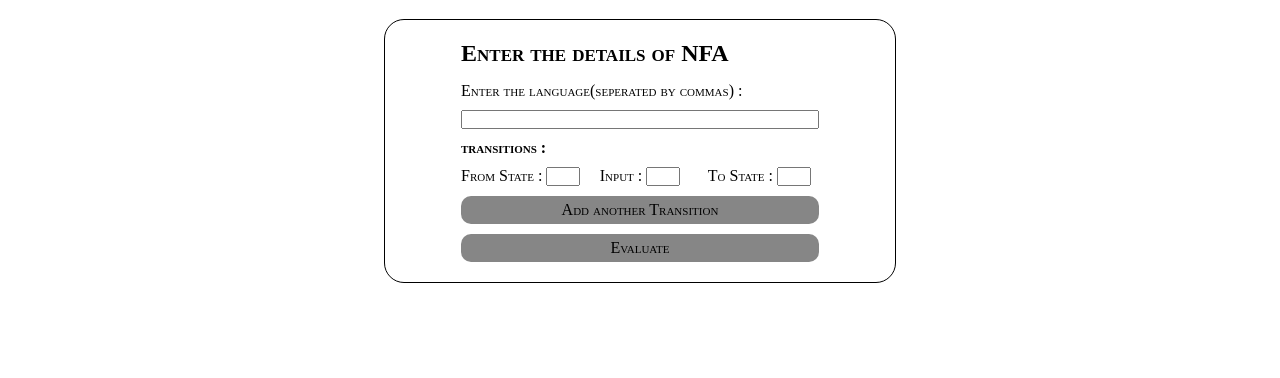
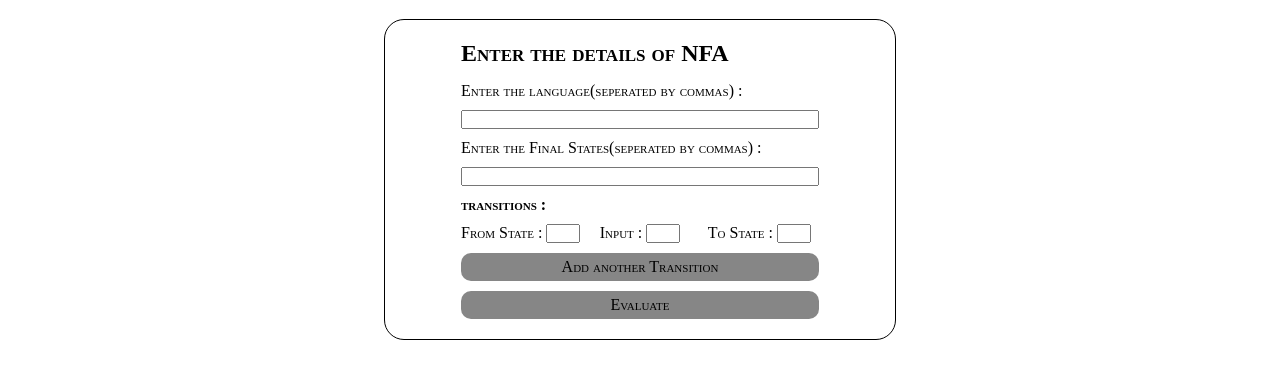
Before and after one commit to SDKeshavan/nfa-to-dfa, a plain HTML site: page index.html in a window 1280 px wide. Shown: the part 78-456 px from the top of the page. Drawn offline with nearby package versions, Linux system fonts and the light colour scheme.

Commit message:
Update index.html
Final States input field added

```diff
--- a/index.html
+++ b/index.html
@@ -20,6 +20,8 @@
             <form name="inputs" class="form">
                 <label for="language">Enter the language(seperated by commas) :</label>
                 <input name="language" id="language" type="text">
+                <label for="language">Enter the Final States(seperated by commas) :</label>
+                <input name="finalState" id="finalState" type="text">
                 <h4>transitions :</h4>
                 <div class="dynamic-input">
                     <div>
@@ -45,6 +47,10 @@
 
     <div class="nfa-display">
 
+            <!-- <div class="node">
+                q1,q2
+            </div> -->
+        <!-- <div class="node0 node">q0</div><div class="node1 node">q0,q1</div><div class="node2 node">q1</div><div class="node3 node">q0,q1,q2</div><div class="node4 node">q1,q2</div><div class="node5 node">q2</div><div class="node6 node">null</div></div> -->
     </div>
 
     <script src="script.js"></script>
```
